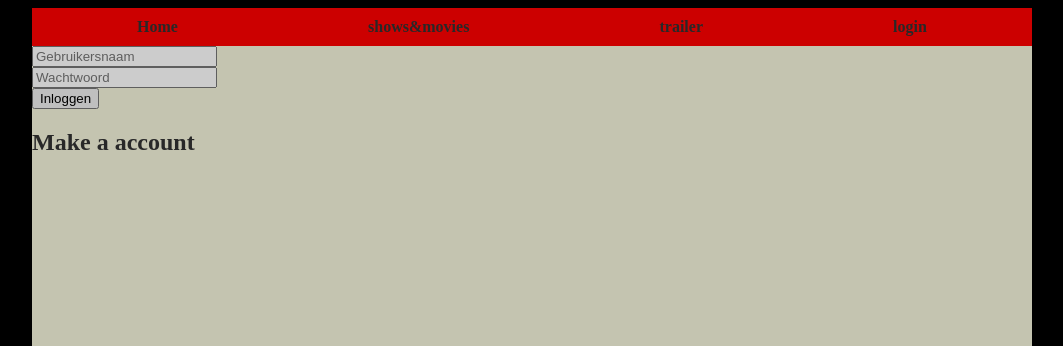
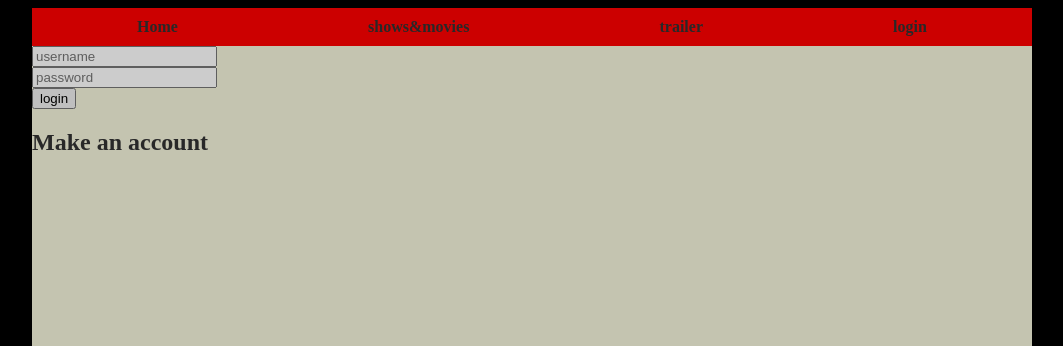
Before and after one commit to solid-snap/hitlist, a PHP site: page /login/login.php in a window 1280 px wide. Shown: the top 346 px of the page, without its empty margins (108-1171 px from the left). Run offline with PHP 8.4, Linux system fonts and the light colour scheme.

Commit message:
login gedoe

```diff
--- a/login/login.php
+++ b/login/login.php
@@ -34,16 +34,16 @@ class User
         }
     }
 
-    public function login($gebruikersnaam, $wachtwoord)
+    public function login($username, $password)
     {
         try {
             // Query voorbereiden
-            $query = "SELECT * FROM users WHERE userName = :gebruikersnaam AND userPassword = :wachtwoord";
+            $query = "SELECT * FROM users WHERE userName = :username AND userPassword = :password";
             $stmt = $this->dbconn->prepare($query);
 
             // Parameters binden
-            $stmt->bindParam(':gebruikersnaam', $gebruikersnaam);
-            $stmt->bindParam(':wachtwoord', $wachtwoord);
+            $stmt->bindParam(':username', $username);
+            $stmt->bindParam(':password', $password);
 
             // Query uitvoeren
             $stmt->execute();
@@ -53,7 +53,7 @@ class User
                 // Inloggen gelukt
                 return true;
             } else {
-                // Inloggen mislukt
+                // inloggen mislukt
                 return false;
             }
         } catch (PDOException $e) {
@@ -67,21 +67,21 @@ $user = new User($dbhost, $dbname, $dbuser, $dbpass);
 
 // Inlogpoging controleren
 if ($_SERVER["REQUEST_METHOD"] == "POST") {
-    $gebruikersnaam = $_POST["gebruikersnaam"];
-    $wachtwoord = $_POST["wachtwoord"];
+    $username = $_POST["username"];
+    $password = $_POST["password"];
 
-    if ($user->login($gebruikersnaam, $wachtwoord)) {
+    if ($user->login($username, $password)) {
         header("location: ../userMenus/userScreen.php");
     } else {
-        echo "Inloggen mislukt!";
+        echo "failed to login!";
     }
 }
 ?>
 
 <form method="POST" action="#">
-    <input type="text" name="gebruikersnaam" placeholder="Gebruikersnaam" required><br>
-    <input type="password" name="wachtwoord" placeholder="Wachtwoord" required><br>
-    <input type="submit" value="Inloggen">
+    <input type="text" name="username" placeholder="username" required><br>
+    <input type="password" name="password" placeholder="password" required><br>
+    <input type="submit" value="login">
 </form>
-    <H2><a href="../user/userCreate1.php">Make a account</a></H2>
+    <H2><a href="../user/userCreate1.php">Make an account</a></H2>
 </div>
```
